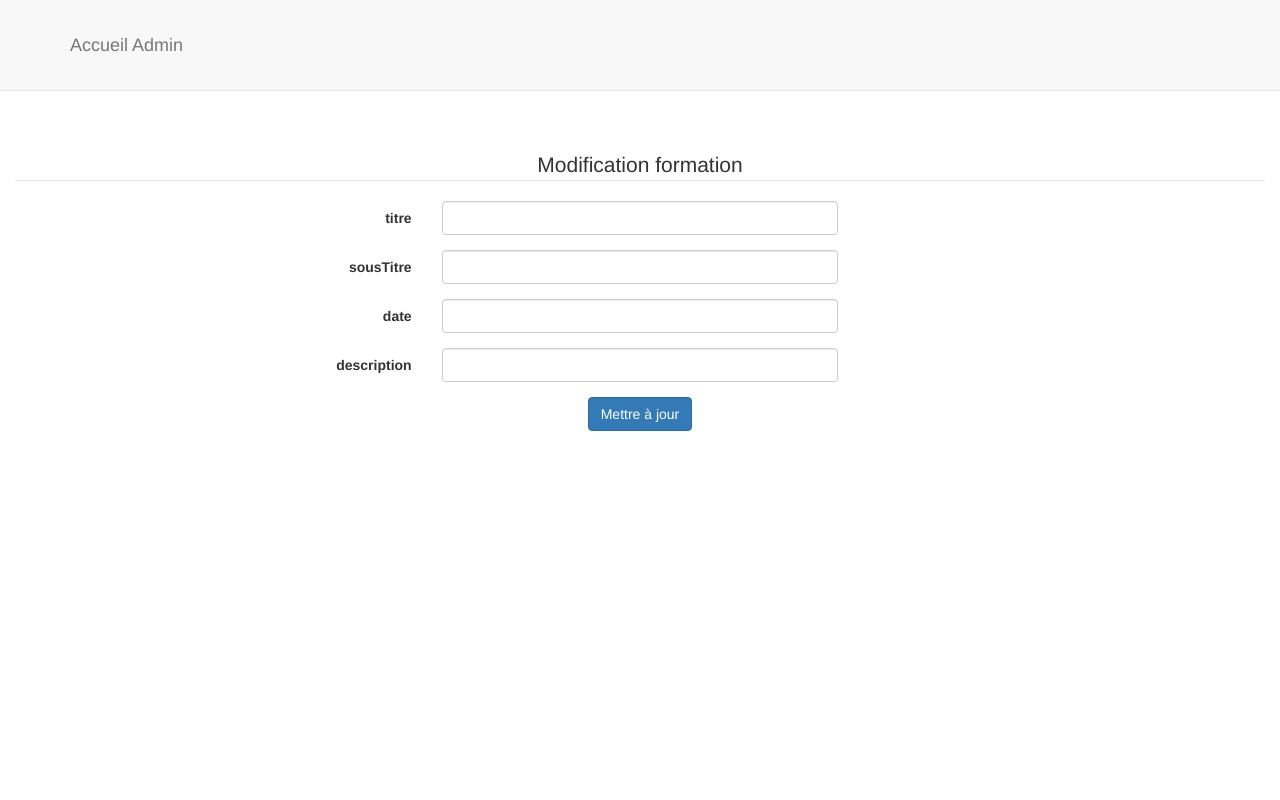
After one commit to LoweNjg/SiteCvCedric, a PHP site: page /modif_formation.php?id_formation=1 in a window 1280 px wide. The commit adds this page. Run offline with PHP 8.4, Linux system fonts and the light colour scheme; data comes from the database, SQL or seed files in the repository; data that the repository does not hold is empty.

Commit message:
10/07/2017
MAJ

```diff
--- a/admin/index.php
+++ b/admin/index.php
@@ -57,7 +57,7 @@ if (isset($_POST['titre_f'])) {
         $sous_titre_f = addslashes($_POST['sous_titre_f']);
         $date_f = addslashes($_POST['date_f']);
         $description_f = addslashes($_POST['description_f']);
-        $pdoCV->exec("INSERT INTO t_experiences VALUES ( NULL, '$titre_f','$sous_titre_f','$date_f','$description_f', '1')");// mettre $id_utilisateur quand on l'aura en variable de SessionHandler
+        $pdoCV->exec("INSERT INTO t_formations VALUES ( NULL, '$titre_f','$sous_titre_f','$date_f','$description_f', '1')");// mettre $id_utilisateur quand on l'aura en variable de SessionHandler
         header("location: index.php");
         exit();
 
@@ -418,7 +418,7 @@ if (isset($_GET['id_formation'])) {
                         <td><?=$formation['sous_titre_f']?></td>
                         <td><?=$formation['dates_f']?></td>
                         <td><?=$formation['description_f']?></td>
-                        <td><a href="modif_experience.php?id_formation=<?= $formation['id_formation']?>"><span class="glyphicon glyphicon-pencil" ></span></a></td>
+                        <td><a href="modif_formation.php?id_formation=<?= $formation['id_formation']?>"><span class="glyphicon glyphicon-pencil" ></span></a></td>
                         <td><a href="index.php?id_formation=<?= $formation['id_formation']?>"><span class="glyphicon glyphicon-trash" ></span></a></td>
                     </tr>
                 <?php endforeach; ?>
--- /dev/null
+++ b/admin/modif_formation.php
@@ -0,0 +1,158 @@
+<?php require '../connexion/connexion.php' ?>
+<?php
+
+// Gestion des contenus, mise à jour d'une compétence
+if(isset($_POST['titre_f'])){
+	$titre_f = addslashes($_POST['titre_f']);
+	$sous_titre_f = addslashes($_POST['sous_titre_f']);
+	$dates_f = addslashes($_POST['dates_f']);
+	$description_f = addslashes($_POST['description_e']);
+	$id_formation = $_POST['id_formation'];
+	$pdoCV->exec(" UPDATE t_formations SET titre_f = '$titre_f', sous_titre_f='$sous_titre_f', dates_f = '$dates_f', description_f = '$description_f' WHERE id_formation='$id_formation' ");
+	header('location: index.php');
+	exit();
+}
+
+// Je recupere les info experience
+$id_formation = $_GET['id_formation']; // par l'id et $_GET
+$sql = $pdoCV->query(" SELECT * FROM t_formations WHERE id_formation = '$id_formation' "); // la requête égale à l'id
+$ligne_formation = $sql->fetch(); //
+
+?>
+<!DOCTYPE html>
+<html lang="fr">
+
+<head>
+	<?php
+	$sql = $pdoCV->query(" SELECT * FROM t_utilisateurs WHERE id_utilisateur= '1' ");
+	$ligne = $sql->fetch();// va chercher !
+	?>
+
+	<meta charset="utf-8">
+	<meta http-equiv="X-UA-Compatible" content="IE=edge">
+	<meta name="viewport" content="width=device-width, initial-scale=1">
+	<meta name="description" content="">
+	<meta name="author" content="">
+
+	<title><?='<strong>'.$ligne['prenom'].' '.$ligne['nom'].'</strong>';?></title>
+	<!-- Bootstrap Core CSS -->
+	<link href="css/bootstrap.min.css" rel="stylesheet">
+
+	<!-- Custom CSS -->
+	<link href="css/scrolling-nav.css" rel="stylesheet">
+
+	<!-- HTML5 Shim and Respond.js IE8 support of HTML5 elements and media queries -->
+	<!-- WARNING: Respond.js doesn't work if you view the page via file:// -->
+	<!--[if lt IE 9]>
+	<script src="https://oss.maxcdn.com/libs/html5shiv/3.7.0/html5shiv.js"></script>
+	<script src="https://oss.maxcdn.com/libs/respond.js/1.4.2/respond.min.js"></script>
+	<![endif]-->
+
+</head>
+
+<!-- The #page-top ID is part of the scrolling feature - the data-spy and data-target are part of the built-in Bootstrap scrollspy function -->
+
+<body id="page-top" data-spy="scroll" data-target=".navbar-fixed-top">
+
+	<!-- Navigation -->
+	<nav class="navbar navbar-default navbar-fixed-top" role="navigation">
+		<div class="container">
+			<div class="navbar-header page-scroll">
+				<button type="button" class="navbar-toggle" data-toggle="collapse" data-target=".navbar-ex1-collapse">
+					<span class="sr-only">Toggle navigation</span>
+					<span class="icon-bar"></span>
+					<span class="icon-bar"></span>
+					<span class="icon-bar"></span>
+				</button>
+				<a class="navbar-brand page-scroll" href="index.php">Accueil Admin</a>
+			</div>
+
+			<!-- Collect the nav links, forms, and other content for toggling -->
+			<div class="collapse navbar-collapse navbar-ex1-collapse">
+				<ul class="nav navbar-nav">
+					<!-- Hidden li included to remove active class from about link when scrolled up past about section -->
+					<li class="hidden">
+						<a class="page-scroll" href="#page-top"></a>
+					</li>
+				</ul>
+			</div>
+			<!-- /.navbar-collapse -->
+		</div>
+		<!-- /.container -->
+	</nav>
+
+	<!-- /.contenue modif-->
+
+	<div id="page-content-wrapper">
+		<div class="container-fluid">
+			<div class="row">
+				<div class="col-lg-12">
+					<section id="intro" class="intro-section">
+						<form class="form-horizontal" method="post" action="modif_formation.php">
+							<fieldset>
+
+								<!-- Form Name -->
+								<legend>Modification formation</legend>
+
+								<!-- Text input-->
+								<div class="form-group">
+									<label class="col-md-4 control-label" for="titre">titre</label>
+									<div class="col-md-4">
+										<input name="titre_f" type="text" class="form-control input-md" value="<?= $ligne_formation['titre_f']; ?>">
+										<input hidden name="id_formation" value="<?= $ligne_formation['id_formation']; ?>">
+									</div>
+								</div>
+
+								<!-- Text input-->
+								<div class="form-group">
+									<label class="col-md-4 control-label" for="sousTitre">sousTitre</label>
+									<div class="col-md-4">
+										<input name="sous_titre_f" type="text" class="form-control input-md" value="<?= $ligne_formation['sous_titre_f']; ?>">
+									</div>
+								</div>
+
+								<!-- Text input-->
+								<div class="form-group">
+									<label class="col-md-4 control-label" for="date">date</label>
+									<div class="col-md-4">
+										<input name="dates_f" type="text" class="form-control input-md" value="<?= $ligne_formation['dates_f']; ?>">
+									</div>
+								</div>
+
+								<!-- Textarea -->
+								<div class="form-group">
+									<label class="col-md-4 control-label" for="description">description</label>
+									<div class="col-md-4">
+										<input name="description_f" type="text" class="form-control input-md" value="<?= $ligne_formation['description_f']; ?>">
+									</div>
+								</div>
+
+								<!-- Button -->
+								<div class="form-group">
+									<label class="col-md-4 control-label" for=""></label>
+									<div class="col-md-4">
+										<button type="submit" class="btn btn-primary">Mettre à jour</button>
+									</div>
+								</div>
+
+							</fieldset>
+						</form>
+					</section>
+				</div>
+			</div>
+		</div>
+	</div>
+
+	<!-- jQuery -->
+	<script src="js/jquery.js"></script>
+
+	<!-- Bootstrap Core JavaScript -->
+	<script src="js/bootstrap.min.js"></script>
+
+	<!-- Scrolling Nav JavaScript -->
+	<script src="js/jquery.easing.min.js"></script>
+	<script src="js/scrolling-nav.js"></script>
+
+</body>
+
+</html>
```
